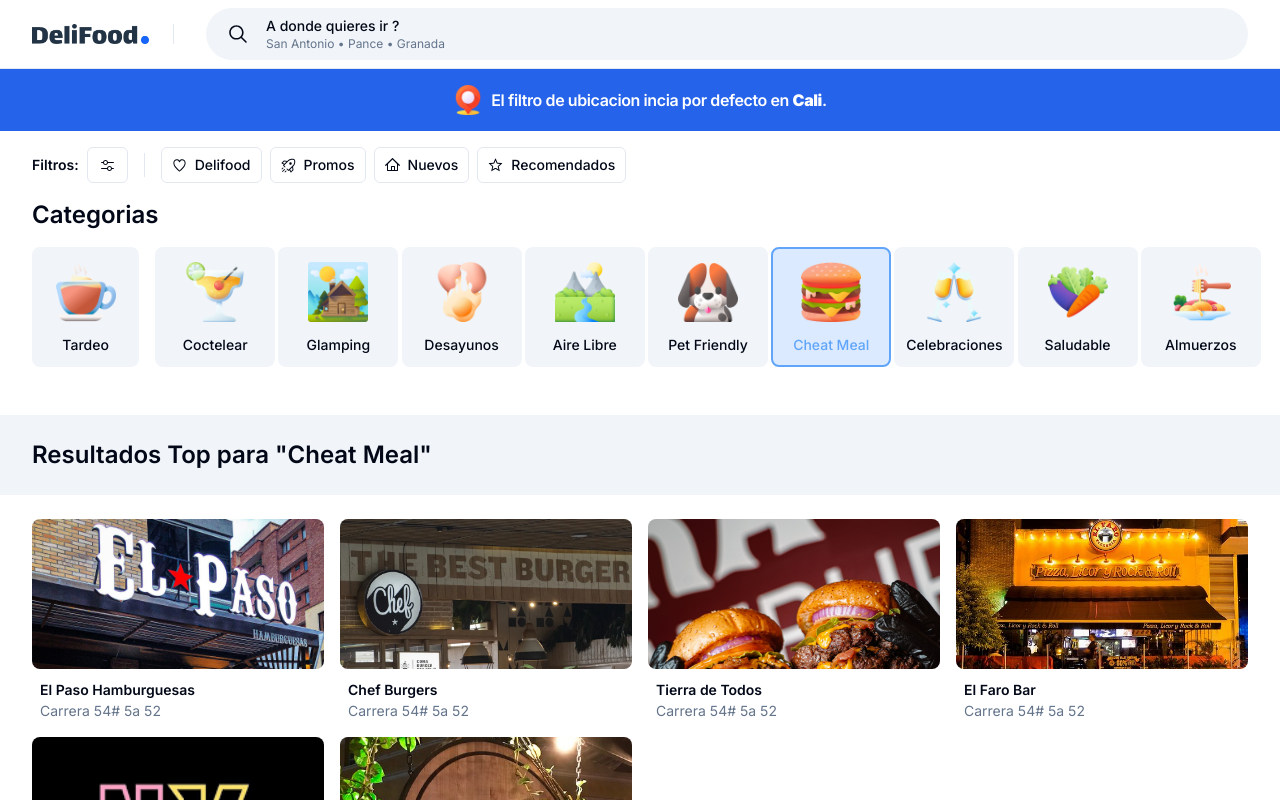
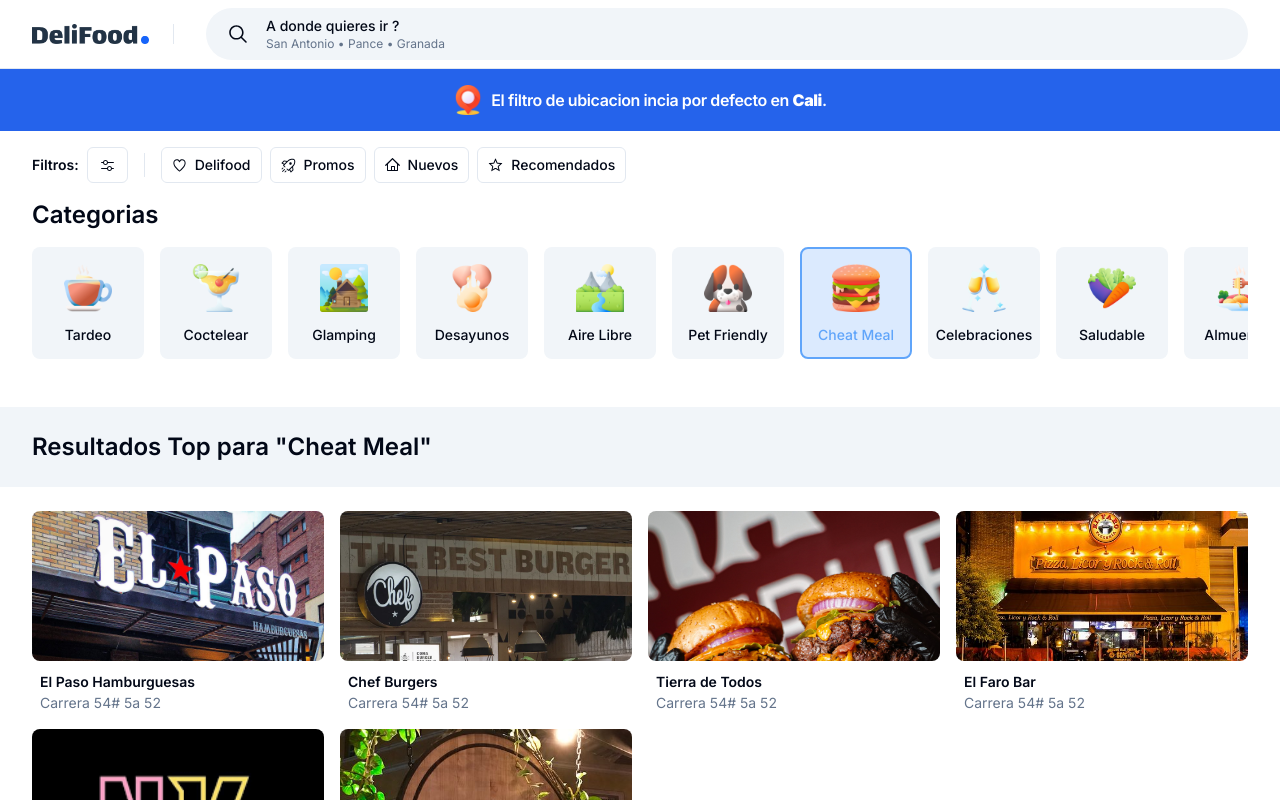
Before and after one commit to acnicolasdc/deli-food-ui, a Next.js app: page /search in a window 1280 px wide. Shown: the top 800 px of the page. Built offline with nearby package versions, Linux system fonts and the light colour scheme.

Commit message:
feat: new distribution

```diff
--- a/src/app/search/page.tsx
+++ b/src/app/search/page.tsx
@@ -126,114 +126,114 @@
                     <div className='space-y-4 w-full'>
                       <Label>A que zona quieres ir?</Label>
                       <div className='flex flex-row overflow-hidden overflow-x-auto space-x-4 no-scrollbar w-full'>
-                        <div className='flex items-center justify-center flex-col space-y-4 h-[105px] min-w-[105px] md:h-[120px] md:min-w-[120px] bg-slate-100 rounded-lg'>
+                        <div className='flex items-center justify-center flex-col space-y-4 h-24 min-w-24 md:h-28 md:min-w-28 bg-slate-100 rounded-lg'>
                           <Image
                             src={sanFernando}
-                            className="w-[50px] h-[50px] md:w-[60px] md:h-[60px]"
+                            className="w-10 h-10 md:w-12 md:h-12"
                             alt='Picture san fernando'
                           />
                           <Label className="text-xs md:text-sm">San Fernando</Label>
                         </div>
-                        <div className='flex items-center justify-center flex-col space-y-4 h-[105px] min-w-[105px] md:h-[120px] md:min-w-[120px] bg-slate-100 rounded-lg'>
+                        <div className='flex items-center justify-center flex-col space-y-4 h-24 min-w-24 md:h-28 md:min-w-28 bg-slate-100 rounded-lg'>
                           <Image
                             src={jardin}
-                            className="w-[50px] h-[50px] md:w-[60px] md:h-[60px]"
+                            className="w-10 h-10 md:w-12 md:h-12"
                             alt='Picture jardin'
                           />
                           <Label className="text-xs md:text-sm">Ciudad Jardin</Label>
                         </div>
-                        <div className='flex items-center justify-center flex-col space-y-4 h-[105px] min-w-[105px] md:h-[120px] md:min-w-[120px] bg-slate-100 rounded-lg'>
+                        <div className='flex items-center justify-center flex-col space-y-4 h-24 min-w-24 md:h-28 md:min-w-28 bg-slate-100 rounded-lg'>
                           <Image
                             src={flora}
-                            className="w-[50px] h-[50px] md:w-[60px] md:h-[60px]"
+                            className="w-10 h-10 md:w-12 md:h-12"
                             alt='Picture flora'
                           />
                           <Label className="text-xs md:text-sm">La Flora</Label>
                         </div>
-                        <div className='flex items-center justify-center flex-col space-y-4 h-[105px] min-w-[105px] md:h-[120px] md:min-w-[120px] bg-slate-100 rounded-lg'>
+                        <div className='flex items-center justify-center flex-col space-y-4 h-24 min-w-24 md:h-28 md:min-w-28 bg-slate-100 rounded-lg'>
                           <Image
                             src={granada}
-                            className="w-[50px] h-[50px] md:w-[60px] md:h-[60px]"
+                            className="w-10 h-10 md:w-12 md:h-12"
                             alt='Picture granada'
                           />
                           <Label className="text-xs md:text-sm">Granada</Label>
                         </div>
-                        <div className='flex items-center justify-center flex-col space-y-4 h-[105px] min-w-[105px] md:h-[120px] md:min-w-[120px] bg-slate-100 rounded-lg'>
+                        <div className='flex items-center justify-center flex-col space-y-4 h-24 min-w-24 md:h-28 md:min-w-28 bg-slate-100 rounded-lg'>
                           <Image
                             src={sanAntonio}
-                            className="w-[50px] h-[50px] md:w-[60px] md:h-[60px]"
+                            className="w-10 h-10 md:w-12 md:h-12"
                             alt='Picture san antonio'
                           />
                           <Label className="text-xs md:text-sm">San Antonio</Label>
                         </div>
-                        <div className='flex items-center justify-center flex-col space-y-4 h-[105px] min-w-[105px] md:h-[120px] md:min-w-[120px] bg-slate-100 rounded-lg'>
+                        <div className='flex items-center justify-center flex-col space-y-4 h-24 min-w-24 md:h-28 md:min-w-28 bg-slate-100 rounded-lg'>
                           <Image
                             src={penon}
-                            className="w-[50px] h-[50px] md:w-[60px] md:h-[60px]"
+                            className="w-10 h-10 md:w-12 md:h-12"
                             alt='Picture penon'
                           />
                           <Label className="text-xs md:text-sm">Peñon</Label>
                         </div>
-                        <div className='flex items-center justify-center flex-col space-y-4 h-[105px] min-w-[105px] md:h-[120px] md:min-w-[120px] bg-blue-100 border-2 border-blue-400 rounded-lg'>
+                        <div className='flex items-center justify-center flex-col space-y-4 h-24 min-w-24 md:h-28 md:min-w-28 bg-blue-100 border-2 border-blue-400 rounded-lg'>
                           <Image
                             src={novena}
-                            className="w-[50px] h-[50px] md:w-[60px] md:h-[60px]"
+                            className="w-10 h-10 md:w-12 md:h-12"
                             alt='Picture novena'
                           />
                           <Label className='text-blue-400'>La Novena</Label>
                         </div>
-                        <div className='flex items-center justify-center flex-col space-y-4 h-[105px] min-w-[105px] md:h-[120px] md:min-w-[120px] bg-slate-100 rounded-lg'>
+                        <div className='flex items-center justify-center flex-col space-y-4 h-24 min-w-24 md:h-28 md:min-w-28 bg-slate-100 rounded-lg'>
                           <Image
                             src={ingenio}
-                            className="w-[50px] h-[50px] md:w-[60px] md:h-[60px]"
+                            className="w-10 h-10 md:w-12 md:h-12"
                             alt='Picture ingenio'
                           />
                           <Label className="text-xs md:text-sm">Ingenio</Label>
                         </div>
-                        <div className='flex items-center justify-center flex-col space-y-4 h-[105px] min-w-[105px] md:h-[120px] md:min-w-[120px] bg-slate-100 rounded-lg'>
+                        <div className='flex items-center justify-center flex-col space-y-4 h-24 min-w-24 md:h-28 md:min-w-28 bg-slate-100 rounded-lg'>
                           <Image
                             src={bocha}
-                            className="w-[50px] h-[50px] md:w-[60px] md:h-[60px]"
+                            className="w-10 h-10 md:w-12 md:h-12"
                             alt='Picture bocha'
                           />
                           <Label className="text-xs md:text-sm">Bochalema</Label>
                         </div>
-                        <div className='flex items-center justify-center flex-col space-y-4 h-[105px] min-w-[105px] md:h-[120px] md:min-w-[120px] bg-slate-100 rounded-lg'>
+                        <div className='flex items-center justify-center flex-col space-y-4 h-24 min-w-24 md:h-28 md:min-w-28 bg-slate-100 rounded-lg'>
                           <Image
                             src={pance}
-                            className="w-[50px] h-[50px] md:w-[60px] md:h-[60px]"
+                            className="w-10 h-10 md:w-12 md:h-12"
                             alt='Picture pance'
                           />
                           <Label className="text-xs md:text-sm">Pance</Label>
                         </div>
-                        <div className='flex items-center justify-center flex-col space-y-4 h-[105px] min-w-[105px] md:h-[120px] md:min-w-[120px] bg-slate-100 rounded-lg'>
+                        <div className='flex items-center justify-center flex-col space-y-4 h-24 min-w-24 md:h-28 md:min-w-28 bg-slate-100 rounded-lg'>
                           <Image
                             src={jamundi}
-                            className="w-[50px] h-[50px] md:w-[60px] md:h-[60px]"
+                            className="w-10 h-10 md:w-12 md:h-12"
                             alt='Picture jamundi'
                           />
                           <Label className="text-xs md:text-sm">Jamundi</Label>
                         </div>
-                        <div className='flex items-center justify-center flex-col space-y-4 h-[105px] min-w-[105px] md:h-[120px] md:min-w-[120px] bg-slate-100 rounded-lg'>
+                        <div className='flex items-center justify-center flex-col space-y-4 h-24 min-w-24 md:h-28 md:min-w-28 bg-slate-100 rounded-lg'>
                           <Image
                             src={dapa}
-                            className="w-[50px] h-[50px] md:w-[60px] md:h-[60px]"
+                            className="w-10 h-10 md:w-12 md:h-12"
                             alt='Picture dapa'
                           />
                           <Label className="text-xs md:text-sm">Dapa</Label>
                         </div>
-                        <div className='flex items-center justify-center flex-col space-y-4 h-[105px] min-w-[105px] md:h-[120px] md:min-w-[120px] bg-slate-100 rounded-lg'>
+                        <div className='flex items-center justify-center flex-col space-y-4 h-24 min-w-24 md:h-28 md:min-w-28 bg-slate-100 rounded-lg'>
                           <Image
                             src={km}
-                            className="w-[50px] h-[50px] md:w-[60px] md:h-[60px]"
+                            className="w-10 h-10 md:w-12 md:h-12"
                             alt='Picture km'
                           />
                           <Label className="text-xs md:text-sm">KM 18</Label>
                         </div>
-                        <div className='flex items-center justify-center flex-col space-y-4 h-[105px] min-w-[105px] md:h-[120px] md:min-w-[120px] bg-slate-100 rounded-lg'>
+                        <div className='flex items-center justify-center flex-col space-y-4 h-24 min-w-24 md:h-28 md:min-w-28 bg-slate-100 rounded-lg'>
                           <Image
                             src={afueras}
-                            className="w-[50px] h-[50px] md:w-[60px] md:h-[60px]"
+                            className="w-10 h-10 md:w-12 md:h-12"
                             alt='Picture afueras'
                           />
                           <Label className="text-xs md:text-sm">A las Afueras</Label>
@@ -347,95 +347,85 @@
         </div>
       </div>
       <div className='space-y-6 md:space-y-12'>
-        <div className='flex flex-col gap-4 w-full  px-2 md:px-8'>
+        <div className='flex flex-col gap-4 w-full px-2 md:px-8'>
           <Label className='font-semibold text-xl md:text-2xl'>Categorias</Label>
-          <div className='grid grid-cols-3 md:grid-cols-10 gap-2 md:gap-4'>
-            <div className='flex items-center justify-center flex-col space-y-4 max-h-[120px] bg-slate-100 max-w-[120px] rounded-lg'>
+          <div className='flex flex-row overflow-hidden overflow-x-auto space-x-4 no-scrollbar w-full'>
+            <div className='flex items-center justify-center flex-col space-y-4 h-24 min-w-24 md:h-28 md:min-w-28 bg-slate-100 rounded-lg'>
               <Image
                 src={cappuccino}
-                width={60}
-                height={60}
+                className="w-10 h-10 md:w-12 md:h-12"
                 alt='Picture cappuccino'
               />
               <Label>Tardeo</Label>
             </div>
-            <div className='flex items-center justify-center flex-col space-y-4 h-[120px] w-[120px] bg-slate-100 rounded-lg'>
+            <div className='flex items-center justify-center flex-col space-y-4 h-24 min-w-24 md:h-28 md:min-w-28 bg-slate-100 rounded-lg'>
               <Image
                 src={cocktail}
-                width={60}
-                height={60}
+                className="w-10 h-10 md:w-12 md:h-12"
                 alt='Picture cappuccino'
               />
               <Label>Coctelear</Label>
             </div>
-            <div className='flex items-center justify-center flex-col space-y-4 h-[120px] w-[120px] bg-slate-100 rounded-lg'>
+            <div className='flex items-center justify-center flex-col space-y-4 h-24 min-w-24 md:h-28 md:min-w-28 bg-slate-100 rounded-lg'>
               <Image
                 src={cottage}
-                width={60}
-                height={60}
+                className="w-10 h-10 md:w-12 md:h-12"
                 alt='Picture cappuccino'
               />
               <Label>Glamping</Label>
             </div>
-            <div className='flex items-center justify-center flex-col space-y-4 h-[120px] w-[120px] bg-slate-100 rounded-lg'>
+            <div className='flex items-center justify-center flex-col space-y-4 h-24 min-w-24 md:h-28 md:min-w-28 bg-slate-100 rounded-lg'>
               <Image
                 src={egg}
-                width={60}
-                height={60}
+                className="w-10 h-10 md:w-12 md:h-12"
                 alt='Picture cappuccino'
               />
               <Label>Desayunos</Label>
             </div>
-            <div className='flex items-center justify-center flex-col space-y-4 h-[120px] w-[120px] bg-slate-100 rounded-lg'>
+            <div className='flex items-center justify-center flex-col space-y-4 h-24 min-w-24 md:h-28 md:min-w-28 bg-slate-100 rounded-lg'>
               <Image
                 src={river}
-                width={60}
-                height={60}
+                className="w-10 h-10 md:w-12 md:h-12"
                 alt='Picture cappuccino'
               />
               <Label>Aire Libre</Label>
             </div>
-            <div className='flex items-center justify-center flex-col space-y-4 h-[120px] w-[120px] bg-slate-100 rounded-lg'>
+            <div className='flex items-center justify-center flex-col space-y-4 h-24 min-w-24 md:h-28 md:min-w-28 bg-slate-100 rounded-lg'>
               <Image
                 src={beagle}
-                width={60}
-                height={60}
+                className="w-10 h-10 md:w-12 md:h-12"
                 alt='Picture cappuccino'
               />
               <Label>Pet Friendly</Label>
             </div>
-            <div className='flex items-center justify-center flex-col space-y-4 h-[120px] w-[120px] bg-blue-100 border-2 border-blue-400 rounded-lg'>
+            <div className='flex items-center justify-center flex-col space-y-4 h-24 min-w-24 md:h-28 md:min-w-28 bg-blue-100 border-2 border-blue-400 rounded-lg'>
               <Image
                 src={burger}
-                width={60}
-                height={60}
+                className="w-10 h-10 md:w-12 md:h-12"
                 alt='Picture cappuccino'
               />
               <Label className='text-blue-400'>Cheat Meal</Label>
             </div>
-            <div className='flex items-center justify-center flex-col space-y-4 h-[120px] w-[120px] bg-slate-100 rounded-lg'>
+            <div className='flex items-center justify-center flex-col space-y-4 h-24 min-w-24 md:h-28 md:min-w-28 bg-slate-100 rounded-lg'>
               <Image
                 src={cheers}
-                width={60}
-                height={60}
+                className="w-10 h-10 md:w-12 md:h-12"
                 alt='Picture cappuccino'
               />
               <Label>Celebraciones</Label>
             </div>
-            <div className='flex items-center justify-center flex-col space-y-4 h-[120px] w-[120px] bg-slate-100 rounded-lg'>
+            <div className='flex items-center justify-center flex-col space-y-4 h-24 min-w-24 md:h-28 md:min-w-28 bg-slate-100 rounded-lg'>
               <Image
                 src={vegetables}
-                width={60}
-                height={60}
+                className="w-10 h-10 md:w-12 md:h-12"
                 alt='Picture cappuccino'
               />
               <Label>Saludable</Label>
             </div>
-            <div className='flex items-center justify-center flex-col space-y-4 h-[120px] w-[120px] bg-slate-100 rounded-lg'>
+            <div className='flex items-center justify-center flex-col space-y-4 h-24 min-w-24 md:h-28 md:min-w-28 bg-slate-100 rounded-lg'>
               <Image
                 src={spaghetti}
-                width={60}
-                height={60}
+                className="w-10 h-10 md:w-12 md:h-12"
                 alt='Picture cappuccino'
               />
               <Label>Almuerzos</Label>
```
